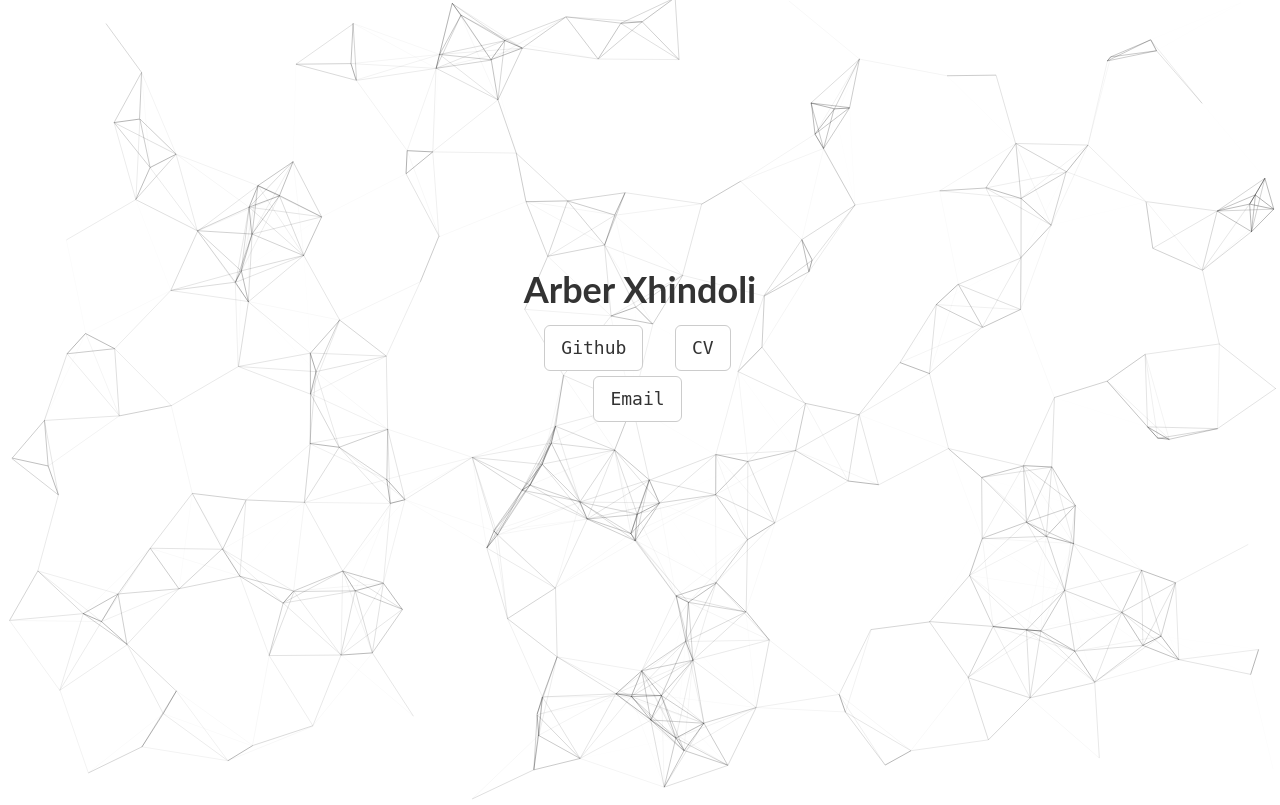
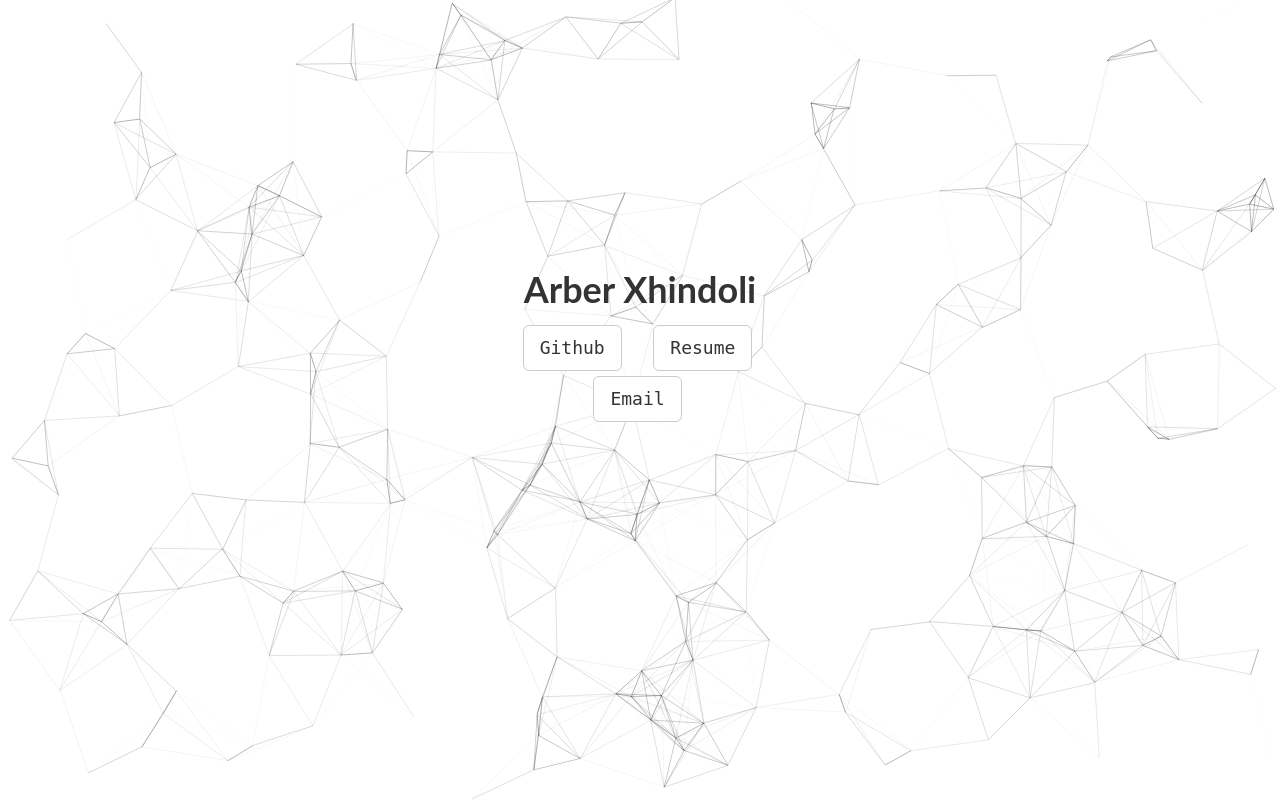
Before and after one commit to arberx/arberWeb, a Flask app: page / in a window 1280 px wide. Run offline with Flask 2, Linux system fonts and the light colour scheme; some libraries are stand-ins or nearby versions.

Commit message:
Update index.html

```diff
--- a/templates/index.html
+++ b/templates/index.html
@@ -26,7 +26,7 @@
                 <a href="https://github.com/arberx" class="btn btn-default btn-lg"><i class="fa fa-github fa-fw"></i> <span class="network-name">Github</span></a>
             </li>
             <li>
-                <a href="{{url_for('.static', filename='Arber_Xhindoli_Resume.pdf')}}" class="btn btn-default btn-lg"><i class="fa fa-linkedin fa-fw"></i> <span class="network-name">CV</span></a>
+                <a href="{{url_for('.static', filename='Arber_Xhindoli_Resume.pdf')}}" class="btn btn-default btn-lg"><i class="fa fa-linkedin fa-fw"></i> <span class="network-name">Resume</span></a>
             </li>
             <li>
                 <a href="mailto:axhindol@umich.edu" class="btn btn-default btn-lg"><i class="fa fa-email fa-fw"></i> <span class="network-name">Email</span></a>
```
